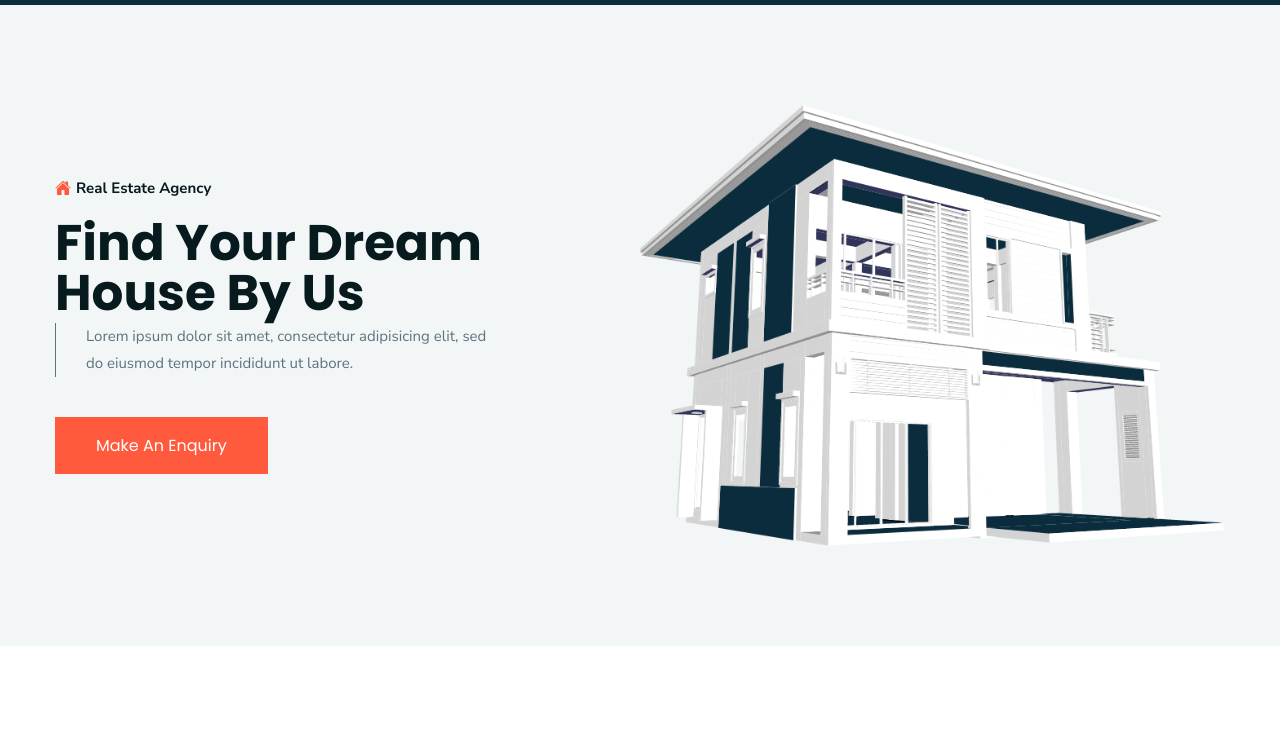
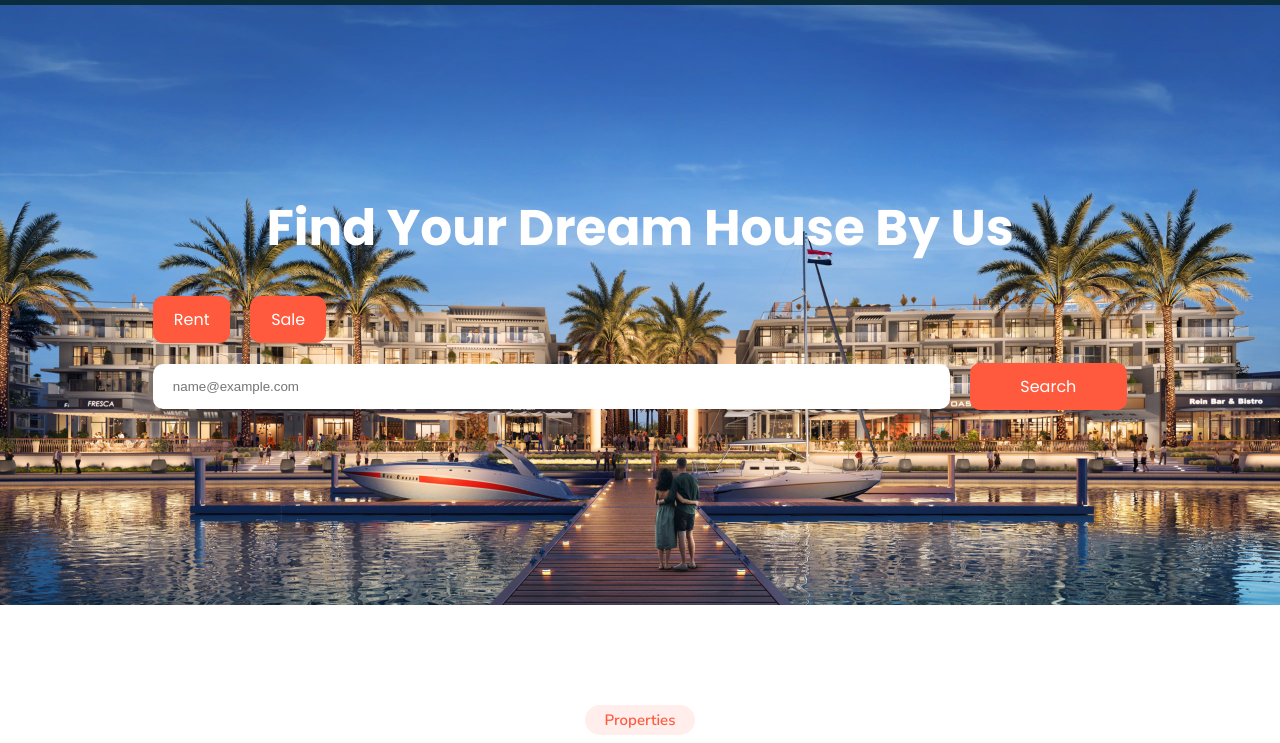
Before and after one commit to blackatem1/baseta_website, a website: page index.html in a window 1280 px wide. Shown: the part 44-787 px from the top of the page. Drawn offline with nearby package versions, Linux system fonts and the light colour scheme; no server answers.

Commit message:
showayt hagat

```diff
--- a/assets/css/style.css
+++ b/assets/css/style.css
@@ -433,7 +433,6 @@ button, a { transition: var(--transition); }
 \*-----------------------------------*/
 
 .hero {
-  background: var(--cultured-2);
   padding-block: var(--section-padding);
 }
 
@@ -1421,7 +1420,6 @@ button, a { transition: var(--transition); }
 
   .hero .container {
     display: grid;
-    grid-template-columns: 1fr 1fr;
     align-items: center;
   }
 
@@ -1649,3 +1647,65 @@ button, a { transition: var(--transition); }
   .footer-link-box { flex-basis: 700px; }
 
 }
+a{
+  color: white !important;
+}
+.hero{
+  height: 75vh !important;
+  background-image: url(/assets/images/landing-background.jpg);
+  object-fit: cover;
+background-repeat: no-repeat;
+background-size: cover;
+display: flex !important;
+}
+.hero-tistle{
+  color: white;
+  font-size: 50px;
+  font-family: var(--ff-poppins);
+padding-bottom: 2%;
+text-align: center;
+}
+.searchbar{
+  width: 80%;
+}
+.msh-cont{
+  display: flex;
+  align-items: center;
+  justify-content: center;
+  align-content: center;
+  width: 100%;
+}
+.cont{
+  display: flex !important;
+    flex-direction: column;
+    justify-content: center;
+    align-items: center;
+
+}
+.rentsandsales{
+  display: flex;
+}
+.btn-re{
+  border-radius: 10px;
+
+  margin: 1%;
+  padding: 1% 2% !important;
+}
+.btn-search{
+  margin: 1%;
+  padding: 1% 5% !important;
+  border-radius: 10px;
+}
+.flex-row {
+  display: flex;
+  flex-direction: row;
+}
+.searchbarinput{
+  margin: 1%;
+  padding: 1.5% 2%;
+  border-radius: 10px;
+  width: 100%;
+  border: none;
+  text-align: start;
+
+}
--- a/assets/js/firebasedb.js
+++ b/assets/js/firebasedb.js
@@ -102,8 +102,8 @@ function displayPropertyCards(querySnapshot) {
       </ul>
     </div>
     <div class="card-footer">
-    <button type="button" class="btn btn-primary call-btn"><ion-icon name="call-outline" class="btn-wtsapp"></ion-icon>  Call</button>
-      <button type="button" class="btn  whatsapp-btn"><ion-icon name="logo-whatsapp" class="btn-wtsapp"></ion-icon> Whatsapp</button>
+    <button type="button" class="btn btn-primary call-btn"><ion-icon name="call-outline" class="btn-wtsapp"></ion-icon><a href="TE:01111111111111"> Call</a></button>
+      <button type="button" class="btn  whatsapp-btn"><ion-icon name="logo-whatsapp" class="btn-wtsapp"></ion-icon> <a href="https://wa.me/1XXXXXXXXXX">Whatsapp</a></button>
   </div>
     </div>
   </div>
--- a/index.html
+++ b/index.html
@@ -7,6 +7,7 @@
   <meta name="viewport" content="width=device-width, initial-scale=1.0">
   <title>Baseta - Find your dream house</title>
   <link rel="shortcut icon" href="./favicon.svg" type="image/svg+xml">
+  <!-- <link href="https://cdn.jsdelivr.net/npm/bootstrap@5.2.3/dist/css/bootstrap.min.css" rel="stylesheet" integrity="sha384-rbsA2VBKQhggwzxH7pPCaAqO46MgnOM80zW1RWuH61DGLwZJEdK2Kadq2F9CUG65" crossorigin="anonymous"> -->
   <link rel="stylesheet" href="./assets/css/style.css">
   <link rel="preconnect" href="https://fonts.googleapis.com">
   <link rel="preconnect" href="https://fonts.gstatic.com" crossorigin>
@@ -87,30 +88,28 @@
     <article>
 
       <section class="hero" id="home">
-        <div class="container">
+          <div class="msh-cont d-flex justify-content-center">
 
-          <div class="hero-content">
+            <div class="searchbar">
 
-            <p class="hero-subtitle">
-              <ion-icon name="home"></ion-icon>
+              <h2 class=" hero-tistle">Find Your Dream House By Us</h2>
+              <div class="container cont">
+                <div class="row rentsandsales d-flex flex-column w-100">
+                  <button class="btn btn-re" id="setDataButton">Rent</button>
+                  <button class="btn btn-re" id="setDataButton">Sale</button>
 
-              <span>Real Estate Agency</span>
-            </p>
+                </div>
+                <div class="row cont w-100">
+                  <form class="d-flex    flex-row cont w-100" role="search">
+                    <input type="text" class="form-control searchbarinput" id="exampleFormControlInput1" placeholder="name@example.com">
+                    <button class="btn  btn-search" type="submit">Search</button>
+                  </form>
+                </div>
+              </div>
 
-            <h2 class="h1 hero-title">Find Your Dream House By Us</h2>
-
-            <p class="hero-text">
-              Lorem ipsum dolor sit amet, consectetur adipisicing elit, sed do eiusmod tempor incididunt ut labore.
-            </p>
-            <button class="btn" id="setDataButton">Make An Enquiry</button>
+            </div>
 
           </div>
-
-          <figure class="hero-banner">
-            <img src="./assets/images/hero-banner.png" alt="Modern house model" class="w-100">
-          </figure>
-
-        </div>
       </section>
 
 
@@ -182,8 +181,8 @@
                 </div>
                 <div class="card-footer">
 
-                <button type="button" class="btn btn-primary call-btn"><ion-icon name="call-outline" class="btn-wtsapp"></ion-icon>  Call</button>
-                  <button type="button" class="btn  whatsapp-btn"><ion-icon name="logo-whatsapp" class="btn-wtsapp"></ion-icon> Whatsapp</button>
+                <button type="button" class="btn btn-primary call-btn"><ion-icon name="call-outline" class="btn-wtsapp"></ion-icon>  <a href="TE:01111111111111"> Call</a></button>
+                  <button type="button" class="btn  whatsapp-btn"><ion-icon name="logo-whatsapp" class="btn-wtsapp"></ion-icon> <a href="https://wa.me/1XXXXXXXXXX">Whatsapp</a></button>
               </div>
             </li>
             <li>
@@ -238,8 +237,8 @@
                 </div>
                 <div class="card-footer">
 
-                <button type="button" class="btn btn-primary call-btn"><ion-icon name="call-outline" class="btn-wtsapp"></ion-icon>  Call</button>
-                  <button type="button" class="btn  whatsapp-btn"><ion-icon name="logo-whatsapp" class="btn-wtsapp"></ion-icon> Whatsapp</button>
+                <button type="button" class="btn btn-primary call-btn"><ion-icon name="call-outline" class="btn-wtsapp"></ion-icon> <a href="TE:01111111111111"> Call</a></button>
+                  <button type="button" class="btn  whatsapp-btn"><ion-icon name="logo-whatsapp" class="btn-wtsapp"></ion-icon> <a href="https://wa.me/1XXXXXXXXXX">Whatsapp</a></button>
               </div>
             </li>
 
@@ -296,7 +295,9 @@
                 <div class="card-footer">
 
                 <button type="button" class="btn btn-primary call-btn"><ion-icon name="call-outline" class="btn-wtsapp"></ion-icon>  Call</button>
-                  <button type="button" class="btn  whatsapp-btn"><ion-icon name="logo-whatsapp" class="btn-wtsapp"></ion-icon> Whatsapp</button>
+
+
+                  <button type="button"  class="btn  whatsapp-btn"><ion-icon name="logo-whatsapp" class="btn-wtsapp"></ion-icon> <a href="https://wa.me/1XXXXXXXXXX">Whatsapp</a></button>
               </div>
             </li>
 
```
Also changed, not shown: assets/images/landing-background.jpg (added).
